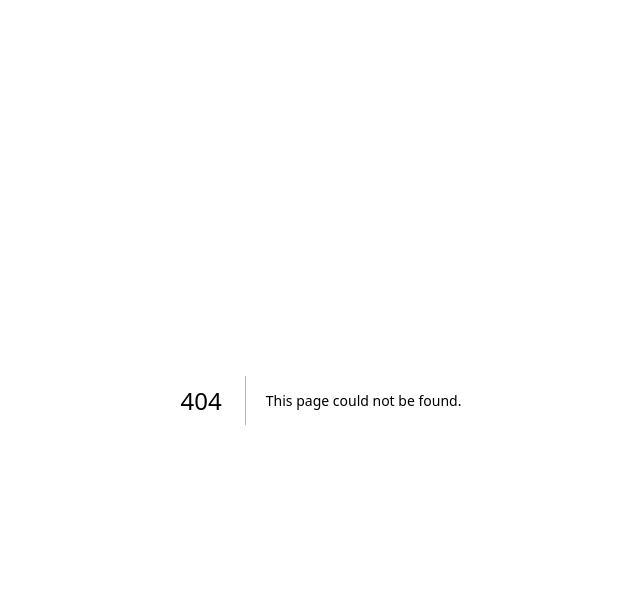
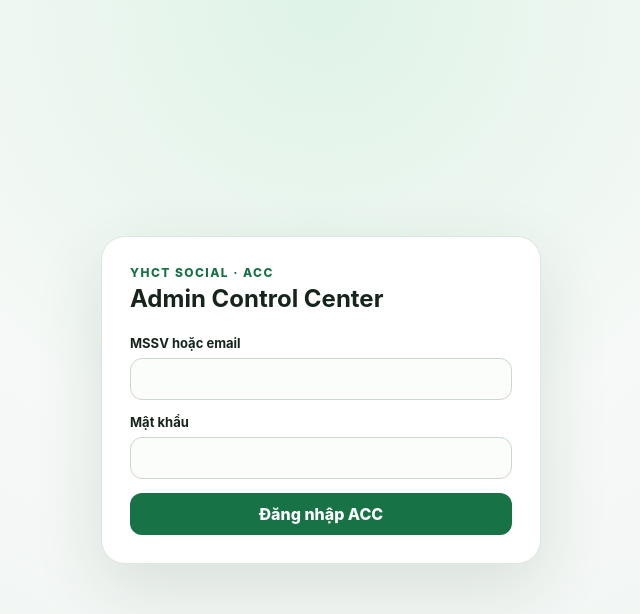
Before and after one commit to drngovothiennhan/yhct-social, a Next.js app in the folder admin-portal/: page /members in a window 1280 px wide. Before the commit this address had no page. Shown: the top 614 px of the page, without its empty margins (319-959 px from the left). Built offline with nearby package versions, Linux system fonts and the light colour scheme; no server answers.

Commit message:
refactor(module-c): add focused member management route

```diff
--- /dev/null
+++ b/admin-portal/app/members/page.tsx
@@ -0,0 +1,7 @@
+import { AccShell } from '../acc-shell';
+import { AuthGate } from '../auth-gate';
+import { MembersPanel } from '../dashboard';
+
+export default function MembersPage() {
+  return <AuthGate>{(session) => <AccShell role={session.role}><MembersPanel user={session.user} role={session.role} /></AccShell>}</AuthGate>;
+}
```
